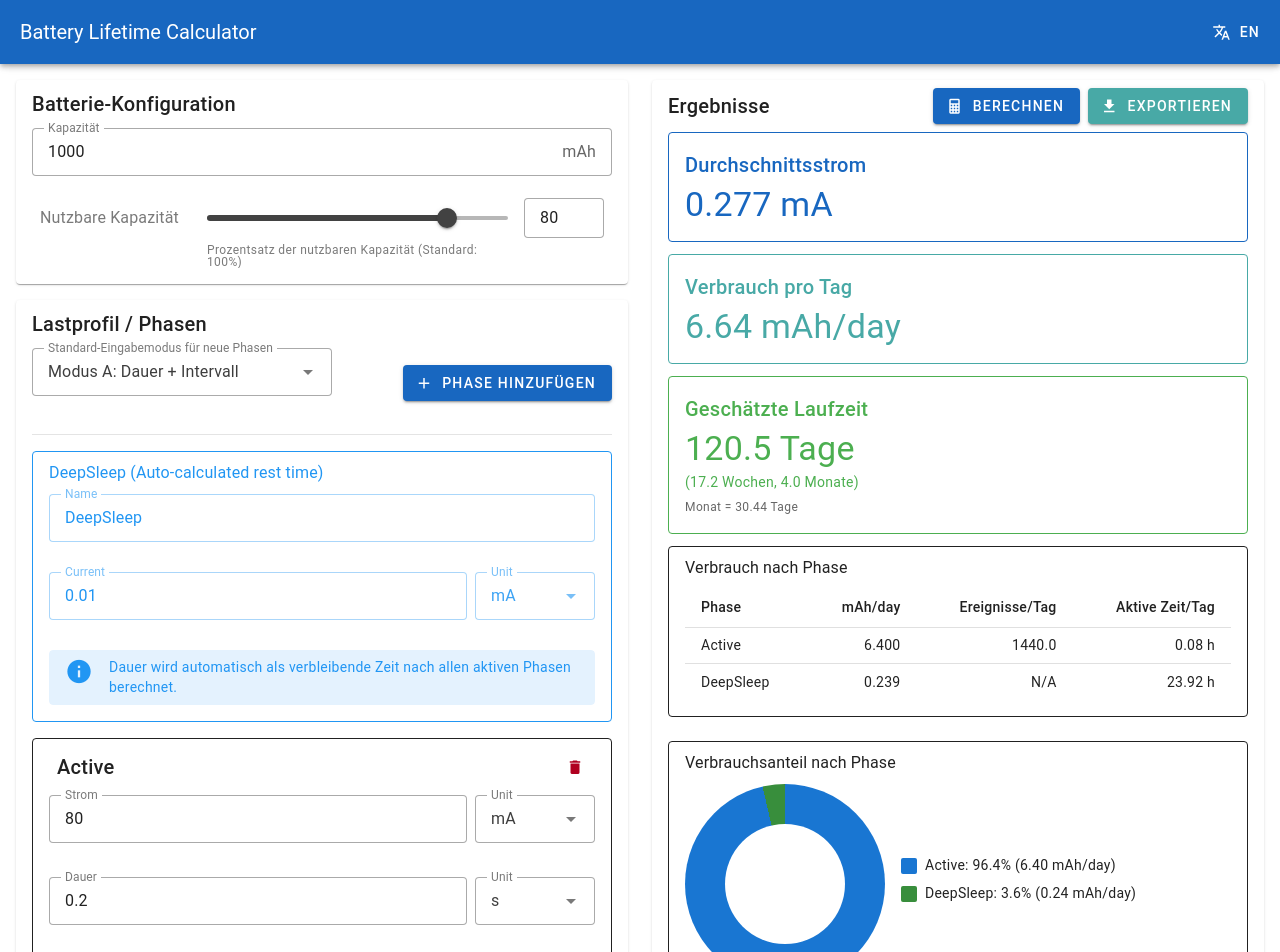
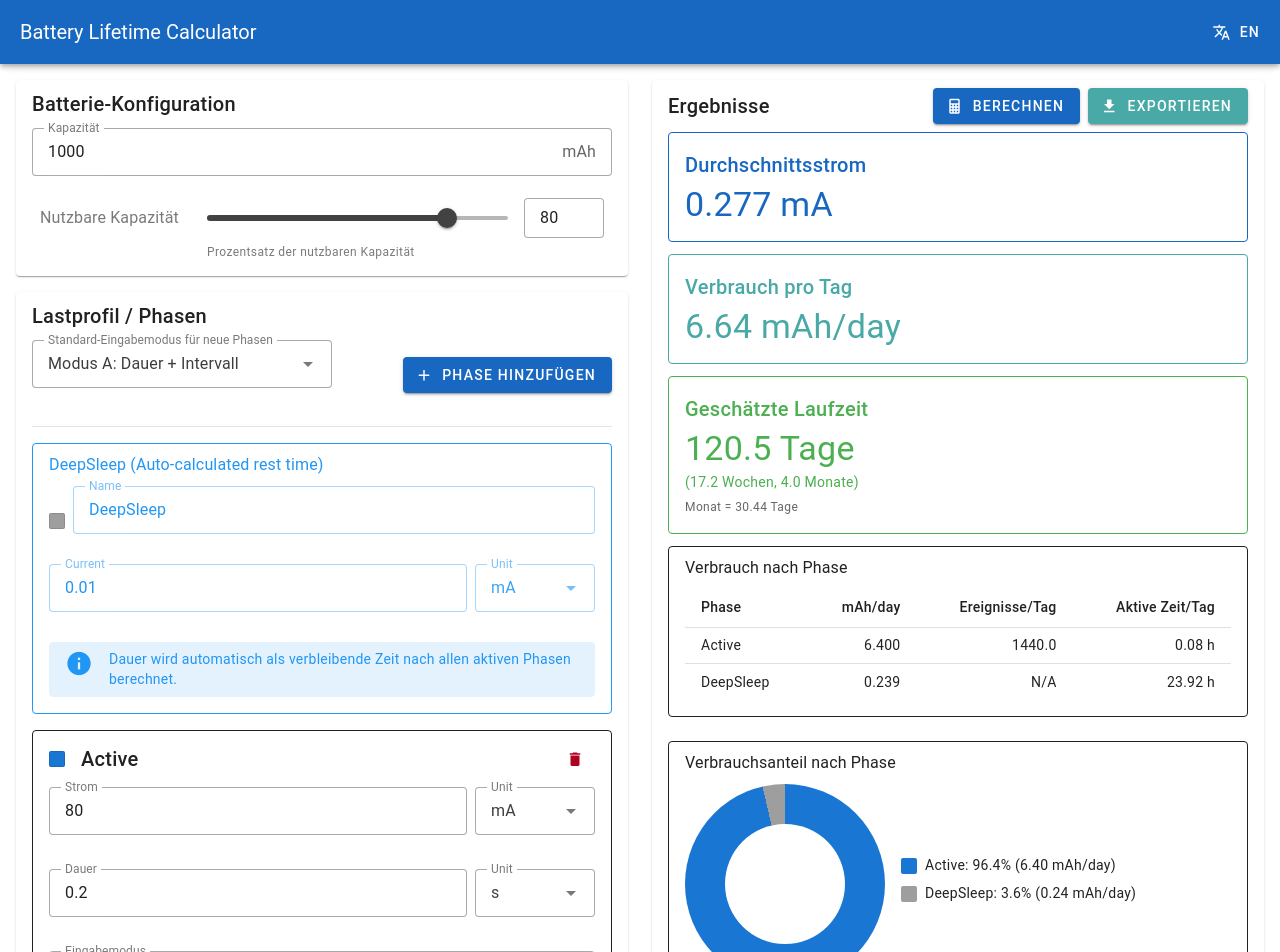
Before and after one commit to vschroeter/battery-lifetime-calculator, a Vue app: page / in a window 1280 px wide. Shown: the top 952 px of the page. Built offline with nearby package versions, Linux system fonts and the light colour scheme.

Commit message:
Updated color handling.

```diff
--- a/src/components/Charts/CycleTimeline.vue
+++ b/src/components/Charts/CycleTimeline.vue
@@ -3,6 +3,7 @@ import { computed } from 'vue'
 import { useCalculatorStore } from '@/stores/calculator'
 import { useLocale } from '@/composables/useLocale'
 import { convertIntervalToSeconds, convertDurationToSeconds } from '@/lib/units'
+import { getPhaseColorByIndex, DEEP_SLEEP_COLOR } from '@/lib/phaseColors'
 import type { Phase } from '@/types/calculator'
 
 const store = useCalculatorStore()
@@ -43,7 +44,8 @@ const timelinePhases = computed(() => {
     color: string
   }> = []
 
-  const colors = ['#1976d2', '#388e3c', '#f57c00', '#d32f2f', '#7b1fa2']
+  // Get all non-DeepSleep phases to determine color indices
+  const allNonDeepSleepPhases = store.phases.filter((p) => !p.isDeepSleep)
   let currentTime = 0
   let colorIdx = 0
 
@@ -58,11 +60,17 @@ const timelinePhases = computed(() => {
         const durationSeconds = convertDurationToSeconds(phase.duration, phase.durationUnit)
 
         if (currentTime + durationSeconds <= referenceInterval.value) {
+          // Find the index of this phase among all non-DeepSleep phases
+          const phaseIndex = allNonDeepSleepPhases.findIndex((p) => p.id === phase.id)
+          const color = phaseIndex !== -1
+            ? getPhaseColorByIndex(phaseIndex)
+            : getPhaseColorByIndex(colorIdx)
+
           phases.push({
             phase,
             startSeconds: currentTime,
             durationSeconds,
-            color: colors[colorIdx % colors.length],
+            color,
           })
           currentTime += durationSeconds
           colorIdx++
@@ -78,7 +86,7 @@ const timelinePhases = computed(() => {
       phase: deepSleepPhase,
       startSeconds: currentTime,
       durationSeconds: referenceInterval.value - currentTime,
-      color: '#9e9e9e',
+      color: DEEP_SLEEP_COLOR,
     })
   }
 
--- a/src/components/Charts/PhaseShareDonut.vue
+++ b/src/components/Charts/PhaseShareDonut.vue
@@ -1,6 +1,8 @@
 <script setup lang="ts">
 import { computed } from 'vue'
 import { useLocale } from '@/composables/useLocale'
+import { useCalculatorStore } from '@/stores/calculator'
+import { getPhaseColorByIndex, DEEP_SLEEP_COLOR } from '@/lib/phaseColors'
 import type { PhaseResult } from '@/types/calculator'
 
 interface Props {
@@ -9,9 +11,15 @@ interface Props {
 
 const props = defineProps<Props>()
 const { i18n } = useLocale()
+const store = useCalculatorStore()
 
 const total = computed(() =>
   props.phaseResults.reduce((sum, r) => sum + r.mAhPerDay, 0),
+)
+
+// Get all non-DeepSleep phases to determine color indices
+const nonDeepSleepPhases = computed(() =>
+  store.phases.filter((p) => !p.isDeepSleep),
 )
 
 const segments = computed(() => {
@@ -35,19 +43,24 @@ const segments = computed(() => {
   })
 })
 
-const colors = [
-  '#1976d2',
-  '#388e3c',
-  '#f57c00',
-  '#d32f2f',
-  '#7b1fa2',
-  '#0288d1',
-  '#c2185b',
-  '#00796b',
-]
+function getColorForPhaseResult(result: PhaseResult): string {
+  // Check if this is a DeepSleep phase by looking it up in the store
+  const phase = store.phases.find((p) => p.id === result.phaseId)
 
-function getColorForIndex(idx: number): string {
-  return colors[idx % colors.length]
+  if (phase?.isDeepSleep) {
+    return DEEP_SLEEP_COLOR
+  }
+
+  // For non-DeepSleep phases, find the index among non-DeepSleep phases
+  const phaseIndex = nonDeepSleepPhases.value.findIndex(
+    (p) => p.id === result.phaseId,
+  )
+
+  if (phaseIndex === -1) {
+    return getPhaseColorByIndex(0) // Fallback
+  }
+
+  return getPhaseColorByIndex(phaseIndex)
 }
 
 function getConicGradient() {
@@ -55,8 +68,8 @@ function getConicGradient() {
     return 'conic-gradient(grey 0deg 360deg)'
   }
 
-  const stops = segments.value.map((seg, idx) => {
-    const color = getColorForIndex(idx)
+  const stops = segments.value.map((seg) => {
+    const color = getColorForPhaseResult(seg)
     const start = seg.startAngle
     const end = seg.startAngle + seg.angle
     return `${color} ${start}deg ${end}deg`
@@ -79,14 +92,14 @@ function getConicGradient() {
         />
         <div class="flex-grow-1">
           <div
-            v-for="(seg, idx) in segments"
+            v-for="seg in segments"
             :key="seg.phaseId"
             class="d-flex align-center mb-2"
           >
             <div
               class="legend-color"
               :style="{
-                backgroundColor: getColorForIndex(idx),
+                backgroundColor: getColorForPhaseResult(seg),
               }"
             />
             <span class="ml-2 text-body-2">
--- a/src/components/PhasesEditor.vue
+++ b/src/components/PhasesEditor.vue
@@ -2,10 +2,12 @@
 import { computed, ref } from 'vue'
 import { useCalculatorStore } from '@/stores/calculator'
 import { useLocale } from '@/composables/useLocale'
+import { usePhaseColors } from '@/composables/usePhaseColors'
 import type { Phase, PhaseMode, CurrentUnit, DurationUnit } from '@/types/calculator'
 
 const store = useCalculatorStore()
 const { i18n } = useLocale()
+const { getPhaseColor } = usePhaseColors()
 
 const editingPhaseId = ref<string | null>(null)
 
@@ -94,13 +96,20 @@ function handleNameUpdate(id: string, value: string) {
             :key="phase.id"
             class="d-flex flex-column ga-2"
           >
+            <div class="d-flex align-center ga-2">
+              <div
+                class="phase-color-indicator"
+                :style="{ backgroundColor: getPhaseColor(phase) }"
+              />
               <v-text-field
                 :model-value="phase.name"
                 label="Name"
                 variant="outlined"
                 density="comfortable"
+                class="flex-grow-1"
                 @update:model-value="updatePhase(phase.id, { name: $event })"
               />
+            </div>
             <div class="d-flex ga-2">
               <v-text-field
                 :model-value="phase.current"
@@ -144,6 +153,11 @@ function handleNameUpdate(id: string, value: string) {
         variant="outlined"
       >
         <v-card-title class="d-flex justify-space-between align-center">
+          <div class="d-flex align-center ga-2 flex-grow-1">
+            <div
+              class="phase-color-indicator"
+              :style="{ backgroundColor: getPhaseColor(phase) }"
+            />
             <div
               v-if="editingPhaseId !== phase.id"
               class="phase-title-editable"
@@ -164,6 +178,7 @@ function handleNameUpdate(id: string, value: string) {
               @keydown.enter.prevent="stopEditing"
               @keydown.esc="stopEditing"
             />
+          </div>
           <v-btn
             icon="mdi-delete"
             variant="text"
@@ -348,4 +363,12 @@ function handleNameUpdate(id: string, value: string) {
 .phase-title-input {
   flex-grow: 1;
 }
+
+.phase-color-indicator {
+  width: 16px;
+  height: 16px;
+  border-radius: 2px;
+  flex-shrink: 0;
+  border: 1px solid rgba(0, 0, 0, 0.12);
+}
 </style>
--- /dev/null
+++ b/src/composables/usePhaseColors.ts
@@ -0,0 +1,32 @@
+import { useCalculatorStore } from '@/stores/calculator'
+import { getPhaseColorByIndex, DEEP_SLEEP_COLOR } from '@/lib/phaseColors'
+import type { Phase } from '@/types/calculator'
+
+export function usePhaseColors() {
+  const store = useCalculatorStore()
+
+  /**
+   * Get the color for a phase based on its position in the phases array.
+   * Non-DeepSleep phases get colors from the color array based on their index
+   * (excluding DeepSleep phases). DeepSleep phases always get the gray color.
+   */
+  function getPhaseColor(phase: Phase): string {
+    if (phase.isDeepSleep) {
+      return DEEP_SLEEP_COLOR
+    }
+
+    // Get the index of this phase among non-DeepSleep phases only
+    const nonDeepSleepPhases = store.phases.filter((p) => !p.isDeepSleep)
+    const index = nonDeepSleepPhases.findIndex((p) => p.id === phase.id)
+
+    if (index === -1) {
+      return getPhaseColorByIndex(0) // Fallback to first color
+    }
+
+    return getPhaseColorByIndex(index)
+  }
+
+  return {
+    getPhaseColor,
+  }
+}
--- a/src/i18n/messages.ts
+++ b/src/i18n/messages.ts
@@ -12,7 +12,7 @@ export const messages: Record<Locale, Record<string, string>> = {
     exportResultsCSV: 'Ergebnisse exportieren (CSV)',
     capacity: 'Kapazität',
     usableCapacity: 'Nutzbare Kapazität',
-    usableCapacityHint: 'Prozentsatz der nutzbaren Kapazität (Standard: 100%)',
+    usableCapacityHint: 'Prozentsatz der nutzbaren Kapazität',
     defaultInputMode: 'Standard-Eingabemodus für neue Phasen',
     modeA: 'Modus A: Dauer + Intervall',
     modeB: 'Modus B: Dauer + Häufigkeit',
@@ -62,7 +62,7 @@ export const messages: Record<Locale, Record<string, string>> = {
     exportResultsCSV: 'Export Results (CSV)',
     capacity: 'Capacity',
     usableCapacity: 'Usable Capacity',
-    usableCapacityHint: 'Percentage of capacity that can be used (default: 100%)',
+    usableCapacityHint: 'Percentage of capacity that can be used',
     defaultInputMode: 'Default Input Mode for New Phases',
     modeA: 'Mode A: Duration + Interval',
     modeB: 'Mode B: Duration + Frequency',
--- /dev/null
+++ b/src/lib/phaseColors.ts
@@ -0,0 +1,25 @@
+/**
+ * Shared color constants and utilities for phase visualization
+ */
+
+export const PHASE_COLORS = [
+  '#1976d2',
+  '#388e3c',
+  '#f57c00',
+  '#d32f2f',
+  '#7b1fa2',
+  '#0288d1',
+  '#c2185b',
+  '#00796b',
+]
+
+export const DEEP_SLEEP_COLOR = '#9e9e9e'
+
+/**
+ * Get color for a phase based on its index among non-DeepSleep phases
+ * @param index - Index of the phase among non-DeepSleep phases (0-based)
+ * @returns Color hex string
+ */
+export function getPhaseColorByIndex(index: number): string {
+  return PHASE_COLORS[index % PHASE_COLORS.length]
+}
```
Lines whose indentation alone changed are shown as unchanged.
